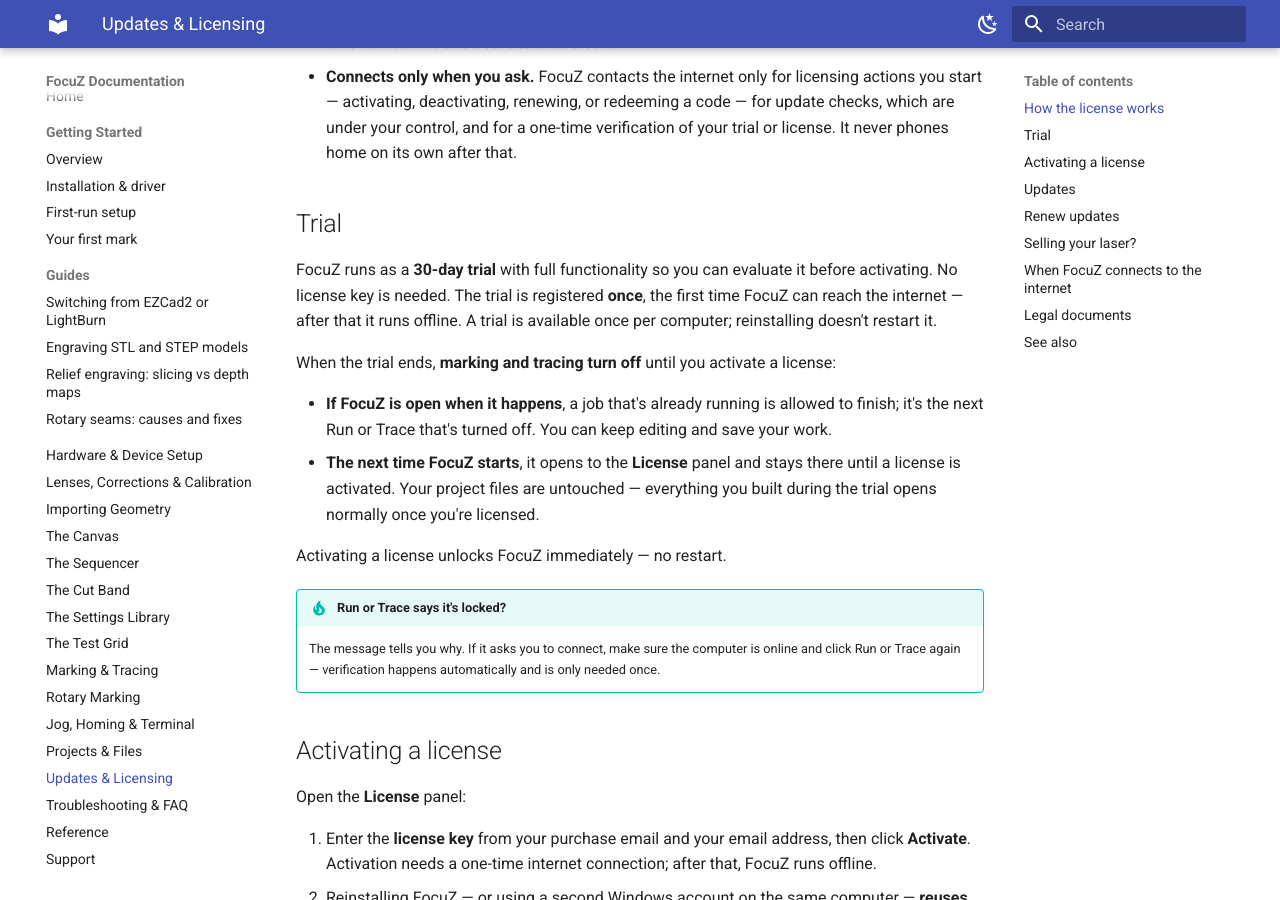
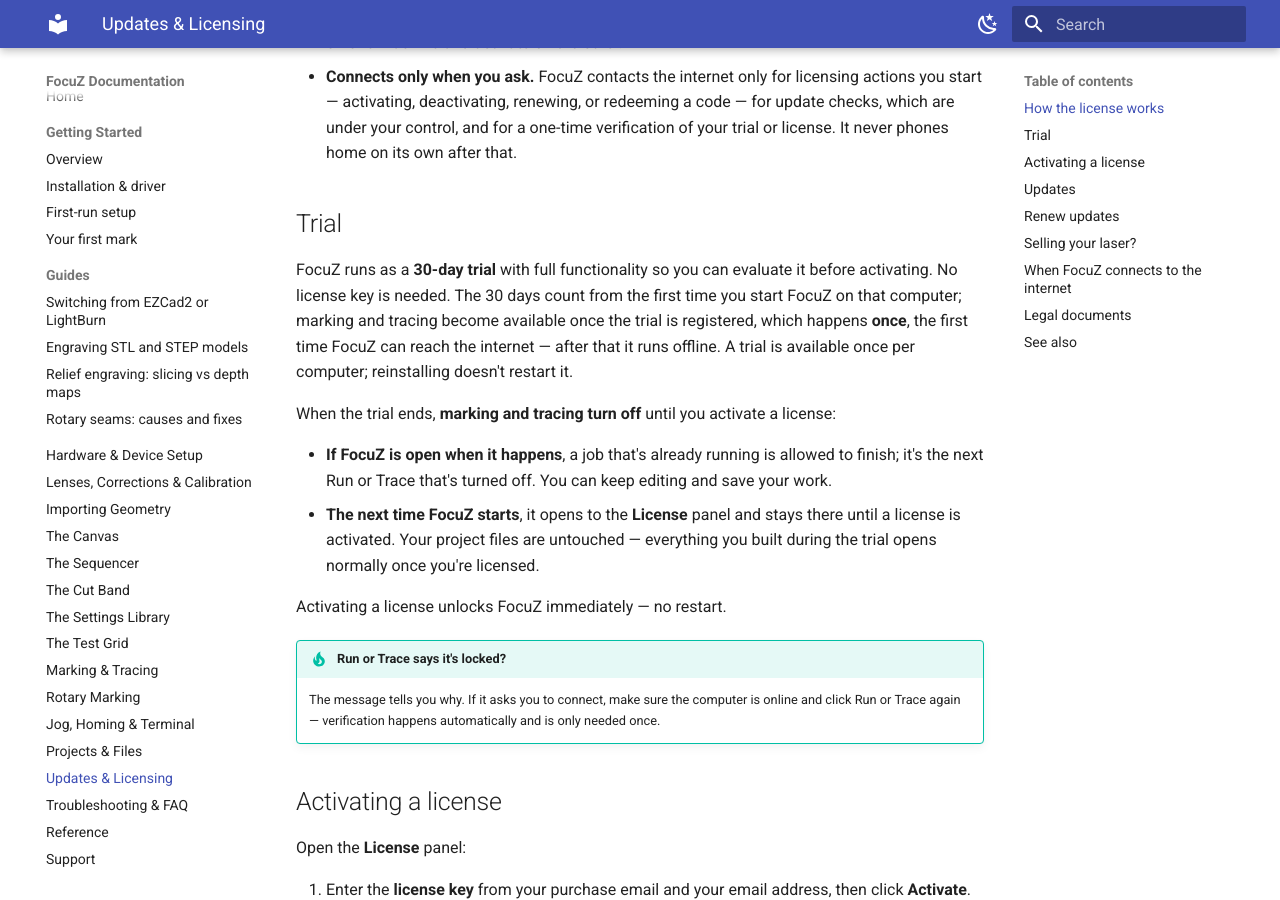
Before and after one commit to Lokahi-Shop/focuz-docs, an MkDocs documentation site: the page built from docs/updates-licensing.md, in a window 1280 px wide and 900 px high, scrolled down 487 px. Built offline with MkDocs 1.6.1 and Material for MkDocs 9.7.7, drawn with Linux system fonts in a browser that asks for light colours.

Commit message:
Updates & Licensing: trial days count from first start; registration enables marking
Co-Authored-By: Claude Opus 5.5 <noreply@anthropic.com>

```diff
--- a/docs/updates-licensing.md
+++ b/docs/updates-licensing.md
@@ -21,9 +21,10 @@ software updates. Everything lives under the **License** menu.
 ## Trial
 
 FocuZ runs as a **30-day trial** with full functionality so you can evaluate it before
-activating. No license key is needed. The trial is registered **once**, the first time FocuZ
-can reach the internet — after that it runs offline. A trial is available once per computer;
-reinstalling doesn't restart it.
+activating. No license key is needed. The 30 days count from the first time you start FocuZ on
+that computer; marking and tracing become available once the trial is registered, which happens
+**once**, the first time FocuZ can reach the internet — after that it runs offline. A trial is
+available once per computer; reinstalling doesn't restart it.
 
 When the trial ends, **marking and tracing turn off** until you activate a license:
 
```
